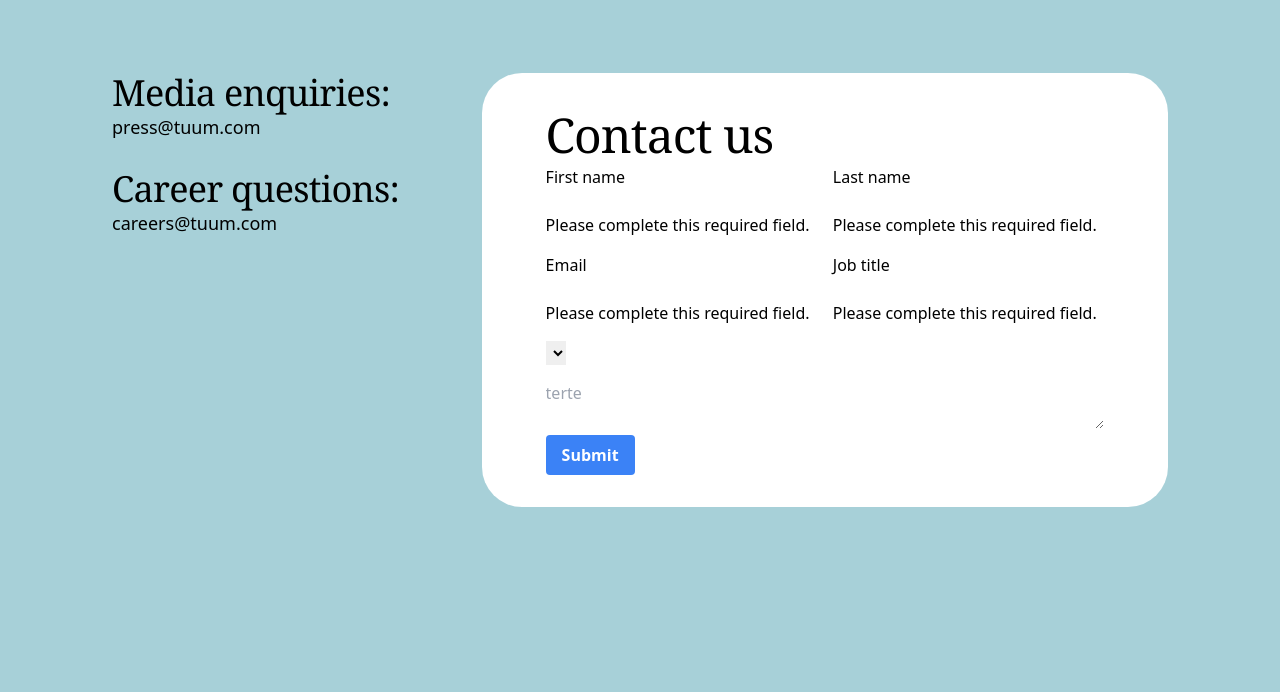
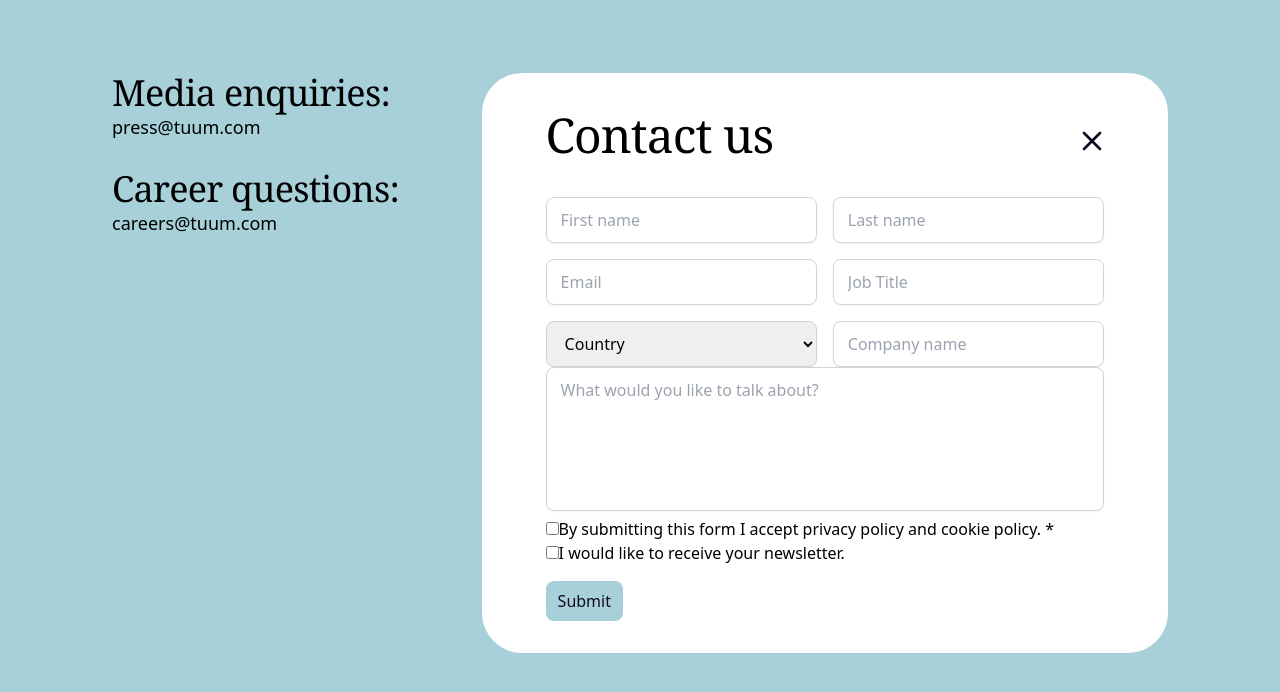
Before and after one commit to valpar/contact-form, a React (Vite) app: page / in a window 1280 px wide. Shown: the top 692 px of the page. Built offline with nearby package versions, Linux system fonts and the light colour scheme; a web font is replaced by a local one.

Commit message:
Update textfields to Radix UI form fields

```diff
--- a/src/components/ContactForm.tsx
+++ b/src/components/ContactForm.tsx
@@ -1,9 +1,15 @@
+import * as Form from '@radix-ui/react-form';
 import './ContactForm.css';
 
 export default function ContactForm() {
   return (
     <div className='container-tuum-padded-x relative'>
-      {' '}
+      <button
+        type='button'
+        className='modal__button group absolute z-50 focus-visible:rounded focus-visible:outline focus-visible:outline-4 focus-visible:outline-offset-0 focus-visible:outline-brand-black/50 right-[20px] sm:right-[70px] md:right-[102px] lg:right-[108px] xl:right-[172px] lg:top-[52px] bg-contain !bg-center'
+      >
+        <img src='/src/assets/icon--close.svg' alt='close' />
+      </button>
       <div className='grid grid-cols-1 mt-[6%] tall:mt-[3%] tall-md:mt-[6%] tall:pb-[3%] pb-[6%] lg:[grid-template-columns:35%_65%] sm:px-10 md:px-16 lg:px-10 xl:px-20'>
         <aside>
           <div className='"space-y-4 pb-7 text-center sm:text-left md:space-y-7 lg:pb-0"'>
@@ -36,148 +42,102 @@ export default function ContactForm() {
         </aside>
         <div className='bg-white tall:py-6 tall-md:py-8 py-8 px-8 lg:px-10 xl:px-16 rounded-[40px]'>
           <div className='wrap'>
-            <form action=''>
-              <fieldset className='form-columns-0'>
-                <div>
-                  <h1>Contact us</h1>
-                </div>
-              </fieldset>
-              <fieldset className='grid grid-cols-2 gap-4 mb-4'>
-                <div>
-                  <label htmlFor=''>
-                    <span>First name</span>
+            <Form.Root>
+              <div className='mb-8 flex justify-between items-center'>
+                <h1 className='text-5xl leading-15'>Contact us</h1>
+              </div>
+              <div className='grid grid-cols-1 md:grid-cols-2 gap-4'>
+                <Form.Field name='firstName'>
+                  <Form.Control asChild>
+                    <input
+                      className='rounded-lg border w-full p-2.5 px-3.5 shadow-sm border-gray-300'
+                      placeholder='First name'
+                      required
+                    />
+                  </Form.Control>
+                </Form.Field>
+                <Form.Field name='lastName'>
+                  <Form.Control asChild>
+                    <input
+                      className='rounded-lg border w-full p-2.5 px-3.5 shadow-sm border-gray-300'
+                      placeholder='Last name'
+                      required
+                    />
+                  </Form.Control>
+                </Form.Field>
+                <Form.Field name='email'>
+                  <Form.Control asChild>
+                    <input
+                      className='rounded-lg border w-full p-2.5 px-3.5 shadow-sm border-gray-300'
+                      placeholder='Email'
+                      type='email'
+                      required
+                    />
+                  </Form.Control>
+                </Form.Field>
+                <Form.Field name='phone'>
+                  <Form.Control asChild>
+                    <input
+                      className='rounded-lg border w-full p-2.5 px-3.5 shadow-sm border-gray-300'
+                      placeholder='Job Title'
+                      required
+                    />
+                  </Form.Control>
+                </Form.Field>
+                <Form.Field name='option'>
+                  <Form.Control asChild>
+                    <select
+                      className='rounded-lg border w-full p-2.5 px-3.5 shadow-sm border-gray-300'
+                      required
+                    >
+                      <option value=''>Country</option>
+                      <option value='option1'>Option 1</option>
+                      <option value='option2'>Option 2</option>
+                    </select>
+                  </Form.Control>
+                </Form.Field>
+                <Form.Field name='extra'>
+                  <Form.Control asChild>
+                    <input
+                      className='rounded-lg border w-full p-2.5 px-3.5 shadow-sm border-gray-300'
+                      placeholder='Company name'
+                      required
+                    />
+                  </Form.Control>
+                </Form.Field>
+              </div>
+              <Form.Field name='message'>
+                <Form.Control asChild>
+                  <textarea
+                    className='rounded-lg border w-full p-2.5 px-3.5 shadow-sm border-gray-300 resize-none h-36 mt-'
+                    placeholder='What would you like to talk about?'
+                    required
+                  />
+                </Form.Control>
+              </Form.Field>
+              <Form.Field name='privacyPolicy'>
+                <Form.Control asChild>
+                  <label>
+                    <input type='checkbox' required />
+                    By submitting this form I accept privacy policy and cookie
+                    policy. *
                   </label>
-                  <div className='input'>
-                    <input type='text'></input>
-                  </div>
-                  <ul
-                    className='no-list hs-error-msgs inputs-list'
-                    role='alert'
-                  >
-                    <li>
-                      <label className='hs-error-msg hs-main-font-element'>
-                        Please complete this required field.
-                      </label>
-                    </li>
-                  </ul>
-                </div>
-                <div>
-                  <label htmlFor=''>
-                    <span>Last name</span>
+                </Form.Control>
+              </Form.Field>
+              <Form.Field name='newsletter'>
+                <Form.Control asChild>
+                  <label>
+                    <input type='checkbox' />I would like to receive your
+                    newsletter.
                   </label>
-                  <div className='input'>
-                    <input type='text'></input>
-                  </div>
-                  <ul
-                    className='no-list hs-error-msgs inputs-list'
-                    role='alert'
-                  >
-                    <li>
-                      <label className='hs-error-msg hs-main-font-element'>
-                        Please complete this required field.
-                      </label>
-                    </li>
-                  </ul>
-                </div>
-              </fieldset>
-              <fieldset className='grid grid-cols-2 gap-4 mb-4'>
-                <div>
-                  <label htmlFor=''>
-                    <span>Email</span>
-                  </label>
-                  <div className='input'>
-                    <input type='text'></input>
-                  </div>
-                  <ul
-                    className='no-list hs-error-msgs inputs-list'
-                    role='alert'
-                  >
-                    <li>
-                      <label className='hs-error-msg hs-main-font-element'>
-                        Please complete this required field.
-                      </label>
-                    </li>
-                  </ul>
-                </div>
-                <div>
-                  <label htmlFor=''>
-                    <span>Job title</span>
-                  </label>
-                  <div className='input'>
-                    <input type='text'></input>
-                  </div>
-                  <ul
-                    className='no-list hs-error-msgs inputs-list'
-                    role='alert'
-                  >
-                    <li>
-                      <label className='hs-error-msg hs-main-font-element'>
-                        Please complete this required field.
-                      </label>
-                    </li>
-                  </ul>
-                </div>
-              </fieldset>
-              <fieldset className='grid grid-cols-2 gap-4 mb-4'>
-                <div>
-                  <label htmlFor=''></label>
-                  <div>
-                    <select name='' id=''></select>
-                  </div>
-                </div>
-                <div>
-                  <label htmlFor=''></label>
-                  <div>
-                    <input type='text' />
-                  </div>
-                </div>
-              </fieldset>
-              <fieldset className='form-columns-1'>
-                <div>
-                  <label htmlFor=''></label>
-                  <div>
-                    <textarea
-                      className='w-full'
-                      name=''
-                      placeholder='terte'
-                      id=''
-                    ></textarea>
-                  </div>
-                </div>
-              </fieldset>
-              <fieldset className='form-columns-1'>
-                <div>
-                  <div>
-                    <ul>
-                      <li>
-                        <label htmlFor=''></label>
-                      </li>
-                    </ul>
-                  </div>
-                </div>
-              </fieldset>
-              <fieldset className='form-columns-1'>
-                <div>
-                  <div>
-                    <ul>
-                      <li>
-                        <label htmlFor=''></label>
-                      </li>
-                    </ul>
-                  </div>
-                </div>
-              </fieldset>
-              <div className='submit'>
-                <div></div>
-                <div>
-                  <input
-                    type='submit'
-                    value='Submit'
-                    className=' primary large bg-blue-500 hover:bg-blue-700 text-white font-bold py-2 px-4 rounded cursor-pointer'
-                  />
-                </div>
-              </div>
-            </form>
+                </Form.Control>
+              </Form.Field>
+              <Form.Submit asChild>
+                <button className='whitespace-pre-wrap text-[rgb(20,9,35)] text-base leading-6 px-3 py-2 bg-[rgb(167,208,216)] rounded-lg mt-4'>
+                  Submit
+                </button>
+              </Form.Submit>
+            </Form.Root>
           </div>
         </div>
       </div>
```
